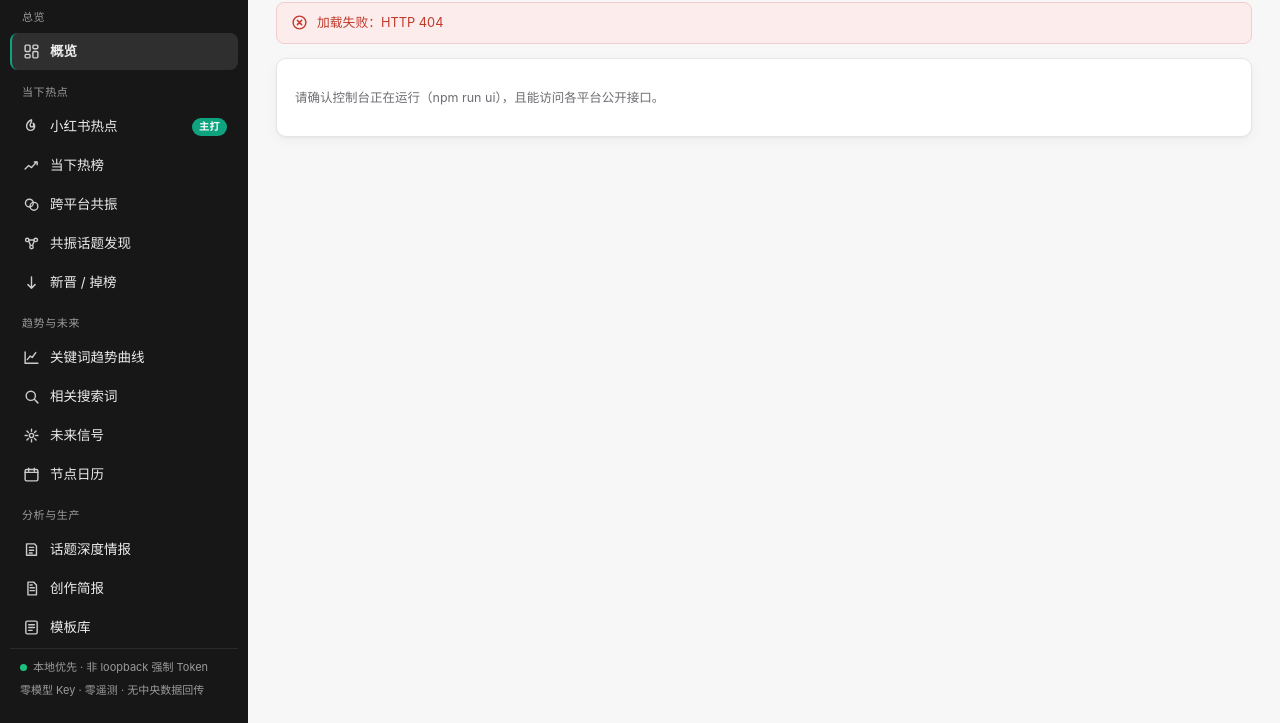
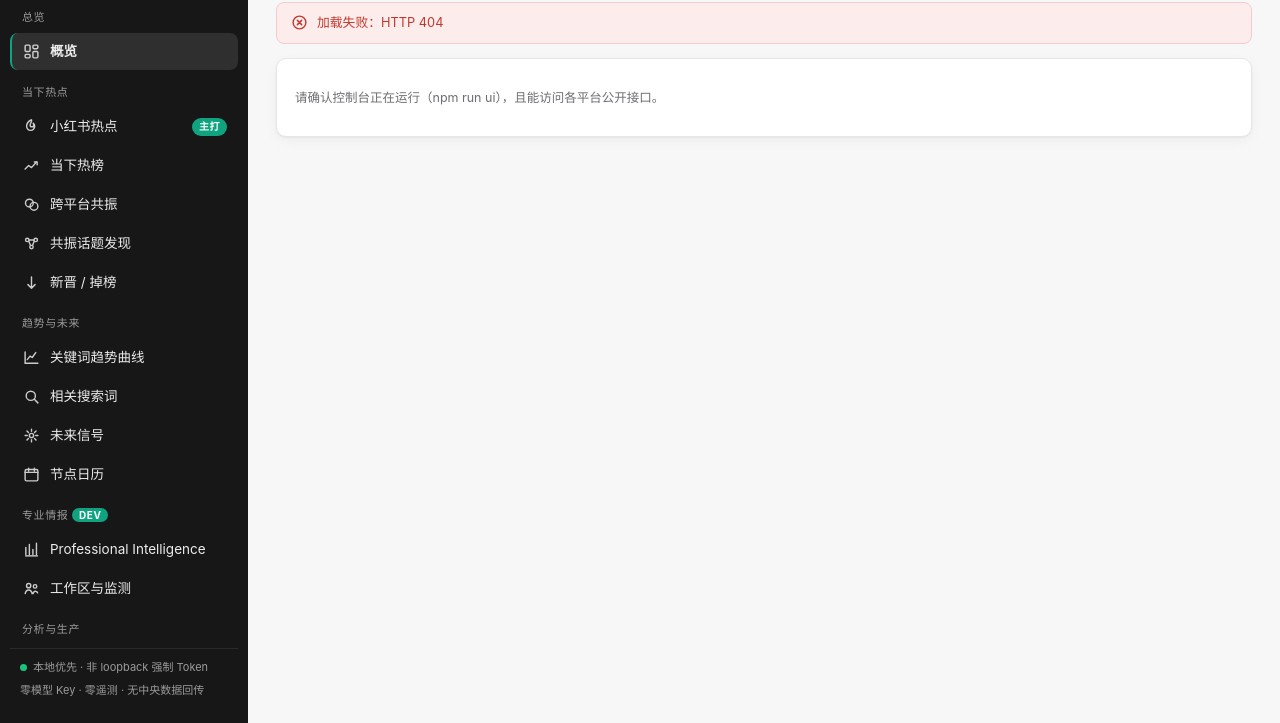
Before and after one commit to Zachary-1012/Zachary-Skill, a website: page trendhub-mcp/web/index.html in a window 1280 px wide. Shown: the part 77-800 px from the top of the page. Drawn offline with Linux system fonts and the light colour scheme; no server answers.

Commit message:
feat: add professional intelligence navigation

```diff
--- a/trendhub-mcp/web/index.html
+++ b/trendhub-mcp/web/index.html
@@ -63,6 +63,15 @@
           <svg viewBox="0 0 24 24" fill="none" stroke="currentColor" stroke-width="2"><rect x="3" y="5" width="18" height="16" rx="2"/><path d="M3 9h18M8 3v4M16 3v4" stroke-linecap="round"/></svg>
           节点日历
         </div>
+        <div class="nav-group">专业情报 <span class="nav-tag">DEV</span></div>
+        <div class="nav-item" data-view="professional">
+          <svg viewBox="0 0 24 24" fill="none" stroke="currentColor" stroke-width="2"><path d="M4 19V9m5 10V5m5 14v-7m5 7V3" stroke-linecap="round"/><path d="M3 21h18"/></svg>
+          Professional Intelligence
+        </div>
+        <div class="nav-item" data-view="workspace">
+          <svg viewBox="0 0 24 24" fill="none" stroke="currentColor" stroke-width="2"><circle cx="8" cy="8" r="3"/><circle cx="17" cy="9" r="2.5"/><path d="M3 20c.5-4 2.5-6 5-6s4.5 2 5 6M14 20c.3-2.7 1.7-4.2 3.7-4.2 1.6 0 2.8 1 3.3 3.2"/></svg>
+          工作区与监测
+        </div>
         <div class="nav-group">分析与生产</div>
         <div class="nav-item" data-view="topic">
           <svg viewBox="0 0 24 24" fill="none" stroke="currentColor" stroke-width="2"><path d="M5 4h11l3 3v13H5z" stroke-linejoin="round"/><path d="M9 9h6M9 13h6M9 17h4" stroke-linecap="round"/></svg>
@@ -106,5 +115,6 @@
   <script src="views-b.js" defer></script>
   <script src="views-c.js" defer></script>
   <script src="views-d.js" defer></script>
+  <script src="views-e.js" defer></script>
 </body>
 </html>
```
